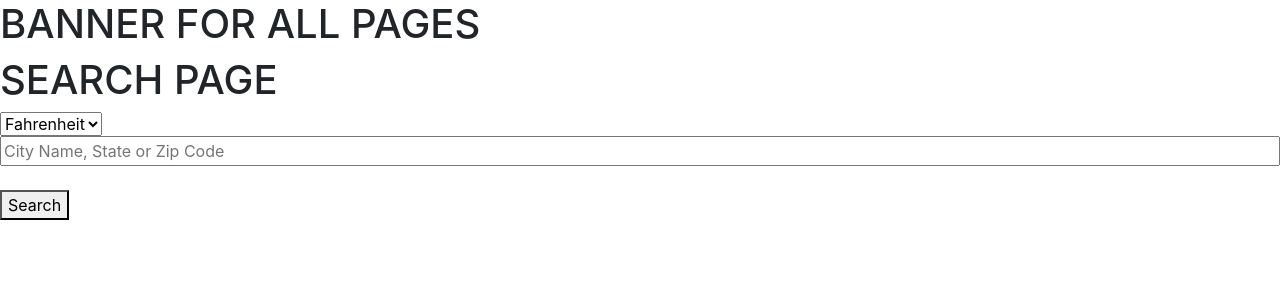
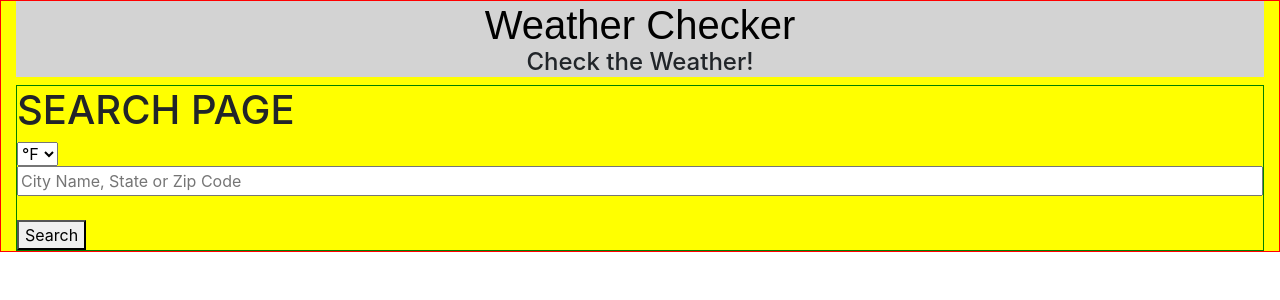
Before and after one commit to Aseedholm/weather-checker, a React (Create React App) app: page / in a window 1280 px wide. Shown: the top 300 px of the page. Built offline with nearby package versions, Linux system fonts and the light colour scheme.

Commit message:
Added a PageHeader file, contains the function that displays the top banner for the website. Worked a bit on styling the entire application, but these are just tests for now. Edited Fahrenheit/Celius button on Search page to use the degree F/degree C symbols instead of the text for the units.

```diff
--- a/src/App.css
+++ b/src/App.css
@@ -1,38 +1,10 @@
-.App {
-  text-align: center;
+.application-body {
+
+  /*min-height: 900px;*/
+  background-color: yellow;
+  border: 1px solid red;
+  /*padding-bottom: auto;*/
+/*  padding not being used, commented out min-height to see if I can find a better strategy to get
+background color to fill 100% of page.
+TODO*/
 }
-
-.App-logo {
-  height: 40vmin;
-  pointer-events: none;
-}
-
-@media (prefers-reduced-motion: no-preference) {
-  .App-logo {
-    animation: App-logo-spin infinite 20s linear;
-  }
-}
-
-.App-header {
-  background-color: #282c34;
-  min-height: 100vh;
-  display: flex;
-  flex-direction: column;
-  align-items: center;
-  justify-content: center;
-  font-size: calc(10px + 2vmin);
-  color: white;
-}
-
-.App-link {
-  color: #61dafb;
-}
-
-@keyframes App-logo-spin {
-  from {
-    transform: rotate(0deg);
-  }
-  to {
-    transform: rotate(360deg);
-  }
-}
--- a/src/App.js
+++ b/src/App.js
@@ -6,7 +6,7 @@ import 'bootstrap/dist/css/bootstrap.min.css';
 
 function App() {
   return (
-    <div>
+    <div className="application-body container-fluid">
         <RouterManager/>
     </div>
 
--- /dev/null
+++ b/src/page-header/PageHeader.css
@@ -0,0 +1,23 @@
+.top-banner{
+    background-color: lightgrey;
+    /*margin-right: -20px;*/
+    /*margin-left: -20px;*/
+    /*margin left/right using negative pixels to make sure that to banner is 100% width. Must be a
+    a better way to d this. TODO*/
+}
+
+.title-top-banner {
+    display: flex;
+    align-items: center;
+    justify-content: center;
+    color: black;
+    font-family: sans-serif;
+    margin-bottom: -25px;
+}
+
+.message-top-banner {
+    display: flex;
+    align-items: center;
+    justify-content: center;
+
+}
--- a/src/page-header/PageHeader.js
+++ b/src/page-header/PageHeader.js
@@ -0,0 +1,18 @@
+import React from "react";
+import './PageHeader.css'
+
+/**
+ * This function represents the top-banner for the Weather Checker website.
+ */
+const PageHeader = () =>
+    <div className="top-banner">
+        <h1 className="title-top-banner">
+            Weather Checker
+        </h1>
+        <br/>
+        <h4 className="message-top-banner">
+            Check the Weather!
+        </h4>
+    </div>
+
+export default PageHeader
--- /dev/null
+++ b/src/router/RouterManager.css
@@ -0,0 +1,3 @@
+.router-body {
+    border: purple 10px;
+}
--- a/src/router/RouterManager.js
+++ b/src/router/RouterManager.js
@@ -1,6 +1,8 @@
 import React from "react";
 import {BrowserRouter, Route, Link} from "react-router-dom";
 import CitySearch from "../search/CitySearch";
+import PageHeader from "../page-header/PageHeader";
+import './RouterManager.css'
 /**
 * This class represents the navigation for the Weather Checker web application. The navigation uses
 * React-Router-Dom and will route to the City search page and the Weather details page.
@@ -8,10 +10,8 @@ import CitySearch from "../search/CitySearch";
 export default class RouterManager extends React.Component {
     render() {
         return (
-            <div>
-                <h1>
-                    BANNER FOR ALL PAGES
-                </h1>
+            <div className="router-body">
+                <PageHeader/>
                 <BrowserRouter>
                     <Route
                         path="/"
--- /dev/null
+++ b/src/search/CitySearch.css
@@ -0,0 +1,7 @@
+.city-search-page {
+    /*height: 100%;*/
+    /*width: 100%;*/
+    /*Don't believe hight/width are doing anything. Need to find way to get body to stretch 100%
+    TODO*/
+    border: 1px solid green;
+}
--- a/src/search/CitySearch.js
+++ b/src/search/CitySearch.js
@@ -1,5 +1,6 @@
 import React from "react";
 import {Link} from "react-router-dom";
+import './CitySearch.css'
 
 /**
  * This class represents the search functionality of the Weather Checker web application. It will
@@ -120,7 +121,7 @@ export default class CitySearch extends React.Component {
 
     render() {
         return (
-            <div>
+            <div className="city-search-page">
                 <h1>
                     SEARCH PAGE
                 </h1>
@@ -131,8 +132,8 @@ export default class CitySearch extends React.Component {
                                           })
                         }}
                         value={this.state.temperatureUnit}>
-                    <option value="metric">Celsius</option>
-                    <option value="imperial">Fahrenheit</option>
+                    <option value="metric">&#8451;</option>
+                    <option value="imperial">&#8457;</option>
                 </select>
                 <br/>
 
```
